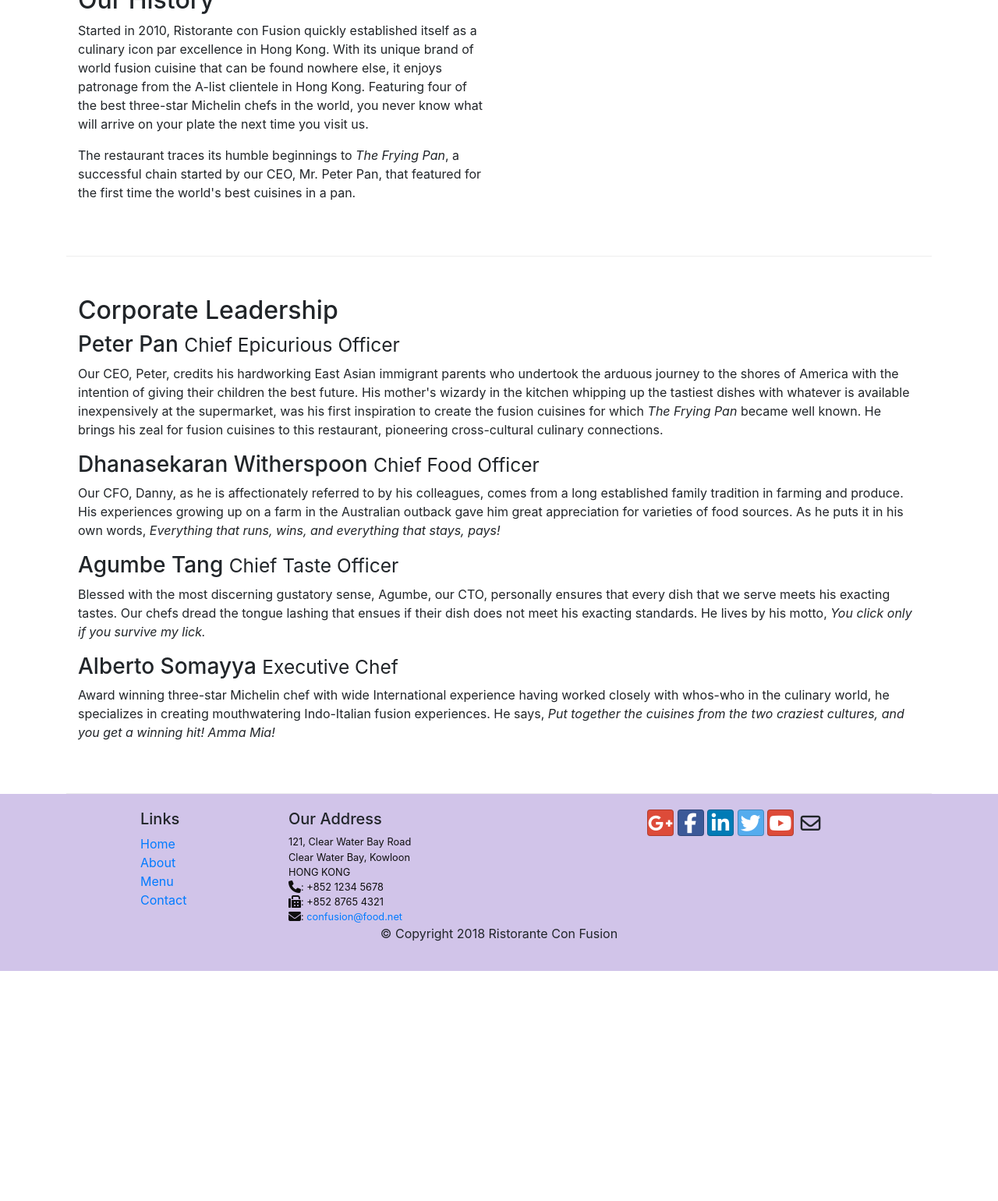
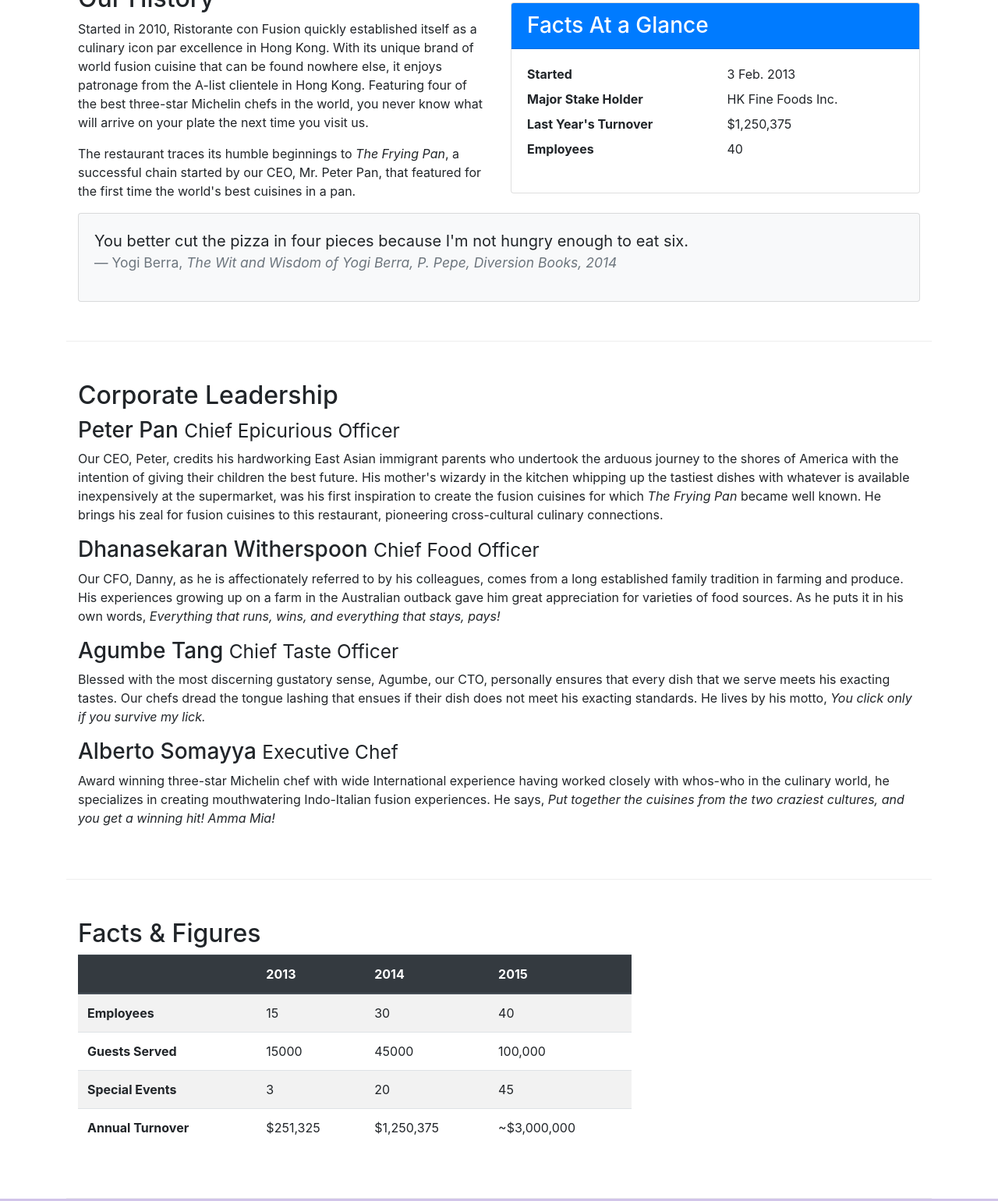
Before and after one commit to modgil1/Bootstrap, a plain HTML site: page aboutus.html in a window 1280 px wide. Shown: the part 536-2076 px from the top of the page at 78% size. Before the commit the page ends 1781 px from the top, so only its background shows below. Drawn offline with nearby package versions, Linux system fonts and the light colour scheme.

Commit message:
tables and cards

```diff
--- a/aboutus.html
+++ b/aboutus.html
@@ -60,8 +60,37 @@
                 <p >Started in 2010, Ristorante con Fusion quickly established itself as a culinary icon par excellence in Hong Kong. With its unique brand of world fusion cuisine that can be found nowhere else, it enjoys patronage from the A-list clientele in Hong Kong.  Featuring four of the best three-star Michelin chefs in the world, you never know what will arrive on your plate the next time you visit us.</p>
                 <p>The restaurant traces its humble beginnings to <em>The Frying Pan</em>, a successful chain started by our CEO, Mr. Peter Pan, that featured for the first time the world's best cuisines in a pan.</p>
             </div>
-            <div>
+
+            <div class="col-12 col-sm-6">
+                <div class="card">
+                    <h3 class="card-header bg-primary text-white">Facts At a Glance</h3>
+                    <div class="card-body">
+                        <dl class="row">
+                            <dt class="col-6">Started</dt>
+                            <dd class="col-6">3 Feb. 2013</dd>
+                            <dt class="col-6">Major Stake Holder</dt>
+                            <dd class="col-6">HK Fine Foods Inc.</dd>
+                            <dt class="col-6">Last Year's Turnover</dt>
+                            <dd class="col-6">$1,250,375</dd>
+                            <dt class="col-6">Employees</dt>
+                            <dd class="col-6">40</dd>
+                        </dl>
+                    </div>
+                </div>
             </div>
+            <div class="col-12">
+                <div class="card card-body bg-light">
+                    <blockquote class="blockquote">
+                        <p class="mb-0">You better cut the pizza in four pieces because
+                            I'm not hungry enough to eat six.</p>
+                        <footer class="blockquote-footer">Yogi Berra,
+                            <cite title="Source Title">The Wit and Wisdom of Yogi Berra,
+                            P. Pepe, Diversion Books, 2014</cite>
+                        </footer>
+                    </blockquote>
+                </div>
+            </div>
+
         </div>
 
 
@@ -78,6 +107,52 @@
                 <p class = "d-none d-sm-block">Award winning three-star Michelin chef with wide International experience having worked closely with whos-who in the culinary world, he specializes in creating mouthwatering Indo-Italian fusion experiences. He says, <em>Put together the cuisines from the two craziest cultures, and you get a winning hit! Amma Mia!</em></p>
             </div>
        </div>
+       <div class="row row-content">
+            <div class="col-12 col-sm-9">
+                <h2>Facts &amp; Figures</h2>
+            </div>
+             <div class="col-8 col-sm-8">
+                 <div class="table-responsive">
+                    <table class="table table-striped">
+                        <thead class="thead-dark">
+                            <tr>
+                                <th>&nbsp;</th>
+                                <th>2013</th>
+                                <th>2014</th>
+                                <th>2015</th>
+                            </tr>
+                        </thead>
+                        <tbody>
+                            <tr>
+                                <th>Employees</th>
+                                <td>15</td>
+                                <td>30</td>
+                                <td>40</td>
+                            </tr>
+                            <tr>
+                                <th>Guests Served</th>
+                                <td>15000</td>
+                                <td>45000</td>
+                                <td>100,000</td>
+                            </tr>
+                            <tr>
+                                <th>Special Events</th>
+                                <td>3</td>
+                                <td>20</td>
+                                <td>45</td>
+                            </tr>
+                            <tr>
+                                <th>Annual Turnover</th>
+                                <td>$251,325</td>
+                                <td>$1,250,375</td>
+                                <td>~$3,000,000</td>
+                            </tr>
+                        </tbody>
+                    </table>
+                </div>
+            </div>
+       </div>
+
 
     </div>
 
```
